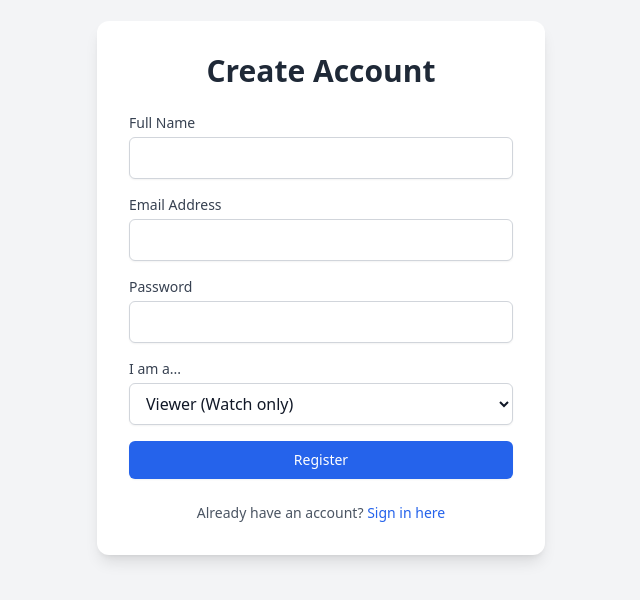
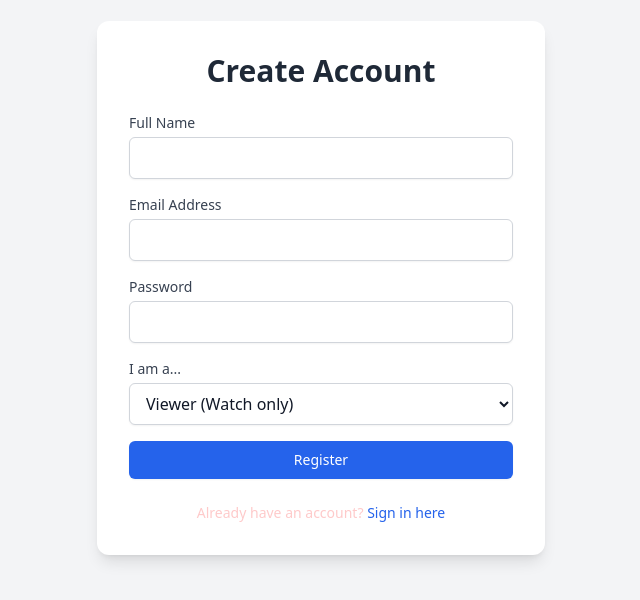
Before and after one commit to vijay-keerthi7/pulse_assesment, a React app in the folder frontend/: page /register in a window 1280 px wide. Shown: the part 112-712 px from the top of the page, without its empty margins (319-959 px from the left). Built offline with nearby package versions, Linux system fonts and the light colour scheme; no server answers; the HTML template or start-up script is replaced by a standard one.

Commit message:
Update Register.jsx

```diff
--- a/frontend/src/pages/Register.jsx
+++ b/frontend/src/pages/Register.jsx
@@ -75,7 +75,7 @@ console.log(apiUrl);
           </button>
         </form>
 
-        <p className="mt-6 text-center text-sm text-gray-600">
+        <p className="mt-6 text-center text-sm text-red-200">
           Already have an account?{" "}
           <Link to="/login" className="font-medium text-blue-600 hover:text-blue-500">
             Sign in here
```
